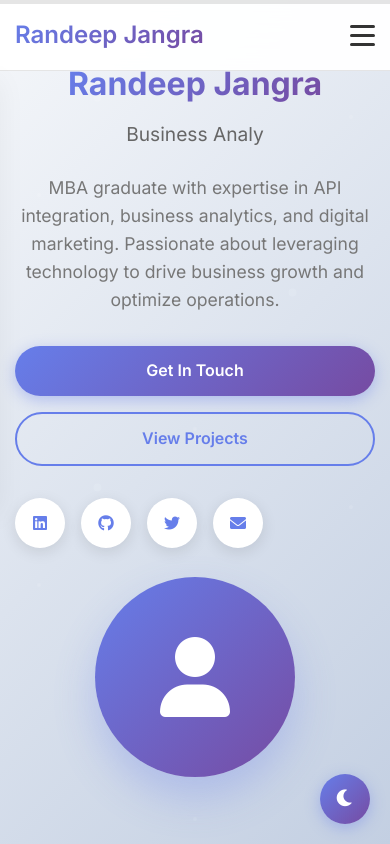
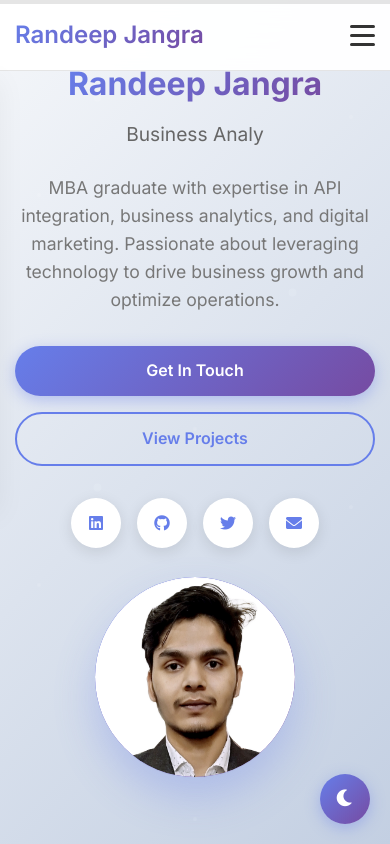
Before and after one commit to rj-randeep/My-Portfolio, a plain HTML site: page index.html in a window 390 px wide. Shown: the top 844 px of the page. Drawn offline with nearby package versions, Linux system fonts and the light colour scheme.

Commit message:
Adding the work done over the Portfolio

```diff
--- a/index.html
+++ b/index.html
@@ -58,7 +58,7 @@
             </div>
             <div class="hero-image">
                 <div class="hero-avatar">
-                    <i class="fas fa-user"></i>
+                    <img src="Randeep Image.jpg" alt="Randeep Jangra" class="avatar-img">
                 </div>
             </div>
         </div>
@@ -350,11 +350,6 @@
                 <a href="#" class="social-link"><i class="fab fa-twitter"></i></a>
                 <a href="https://mail.google.com/mail/?view=cm&to=randeepjangra687@gmail.com" class="social-link" target="_blank" rel="noopener" aria-label="Email"><i class="fas fa-envelope"></i></a>
             </div>
-            <p>
-                <a href="https://mail.google.com/mail/?view=cm&to=randeepjangra687@gmail.com" target="_blank" rel="noopener">randeepjangra687@gmail.com</a>
-                 |
-                <a href="tel:+917700094022">+91 7700094022</a>
-            </p>
         </div>
     </footer>
 
--- a/style.css
+++ b/style.css
@@ -259,6 +259,14 @@ p {
     font-size: 8rem;
     box-shadow: 0 20px 40px rgba(102, 126, 234, 0.3);
     animation: float 6s ease-in-out infinite;
+    overflow: hidden;
+}
+
+.avatar-img {
+    width: 100%;
+    height: 100%;
+    object-fit: cover;
+    border-radius: 50%;
 }
 
 @keyframes float {
@@ -1044,6 +1052,10 @@ p {
         align-items: center;
     }
 
+    .hero-social {
+        justify-content: center;
+    }
+
     .contact-content {
         grid-template-columns: 1fr;
         gap: 2rem;
```
Also changed, not shown: Randeep Image.jpg (added).
